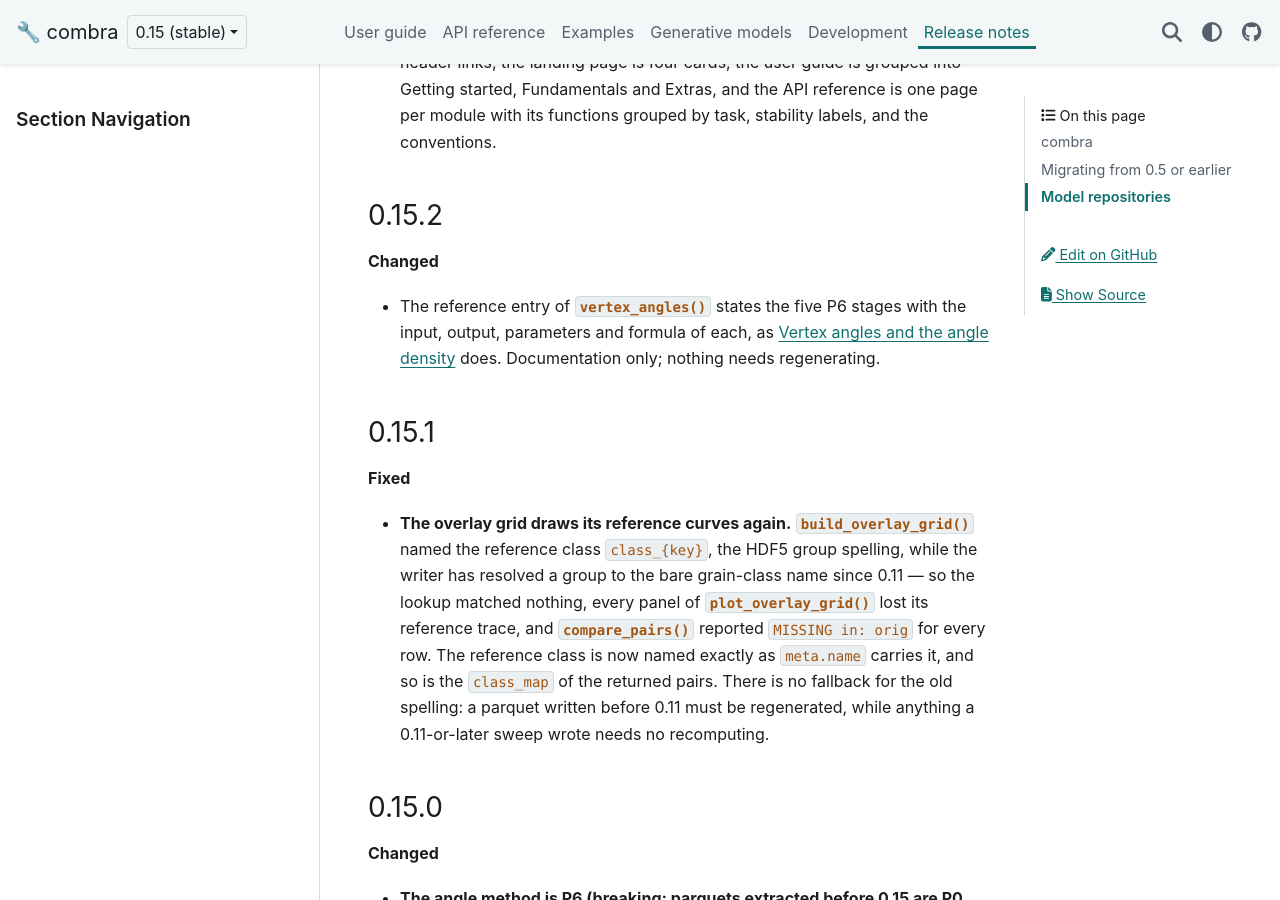
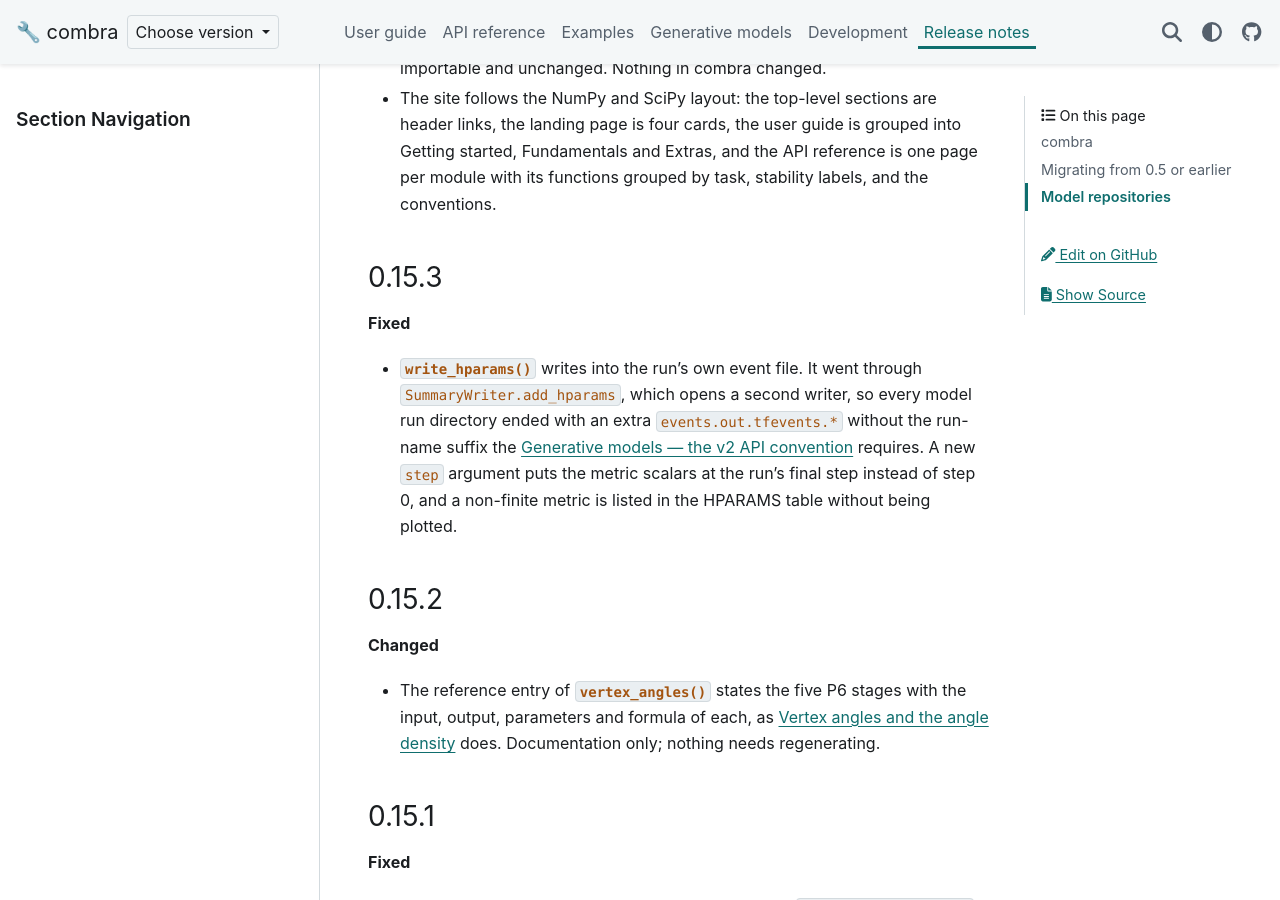
Before and after one commit to dkagramanyan/combra_docs, a Sphinx documentation site: the page built from docs/release_notes.md, in a window 1280 px wide and 900 px high, scrolled down 637 px. Built offline with Sphinx 7.4.7 and the PyData theme 0.15.4, drawn with Linux system fonts in a browser that asks for light colours; some of the changed text lies outside the part shown.

Commit message:
Document combra 0.15.3: write_hparams uses the run's own event file
Co-Authored-By: Claude Opus 5.5 (1M context) <noreply@anthropic.com>

````diff
--- a/docs/conf.py
+++ b/docs/conf.py
@@ -25,7 +25,7 @@ import combra  # noqa: E402
 project = "combra"
 copyright = "2026, D.G.Kagramanyan"
 author = "D.G.Kagramanyan"
-release = "0.15.2"
+release = "0.15.3"
 version = "0.15"
 
 # -- General configuration ---------------------------------------------------
--- a/docs/index.md
+++ b/docs/index.md
@@ -16,7 +16,7 @@ crack paths — and scores generated microstructures against real ones.
 
 >>> import combra
 >>> combra.__version__
-'0.15.2'
+'0.15.3'
 ```
 
 ::::{grid} 1 2 2 2
--- a/docs/release_notes.md
+++ b/docs/release_notes.md
@@ -20,6 +20,17 @@ below track what changes for a *user* of the library.
   links, the landing page is four cards, the user guide is grouped into Getting
   started, Fundamentals and Extras, and the API reference is one page per module
   with its functions grouped by task, stability labels, and the conventions.
+
+### 0.15.3
+
+**Fixed**
+
+- {py:func}`~combra.io.write_hparams` writes into the run's own event file.
+  It went through `SummaryWriter.add_hparams`, which opens a second writer, so
+  every model run directory ended with an extra `events.out.tfevents.*` without
+  the run-name suffix the {doc}`models/spec` requires. A new `step` argument puts
+  the metric scalars at the run's final step instead of step 0, and a non-finite
+  metric is listed in the HPARAMS table without being plotted.
 
 ### 0.15.2
 
````
